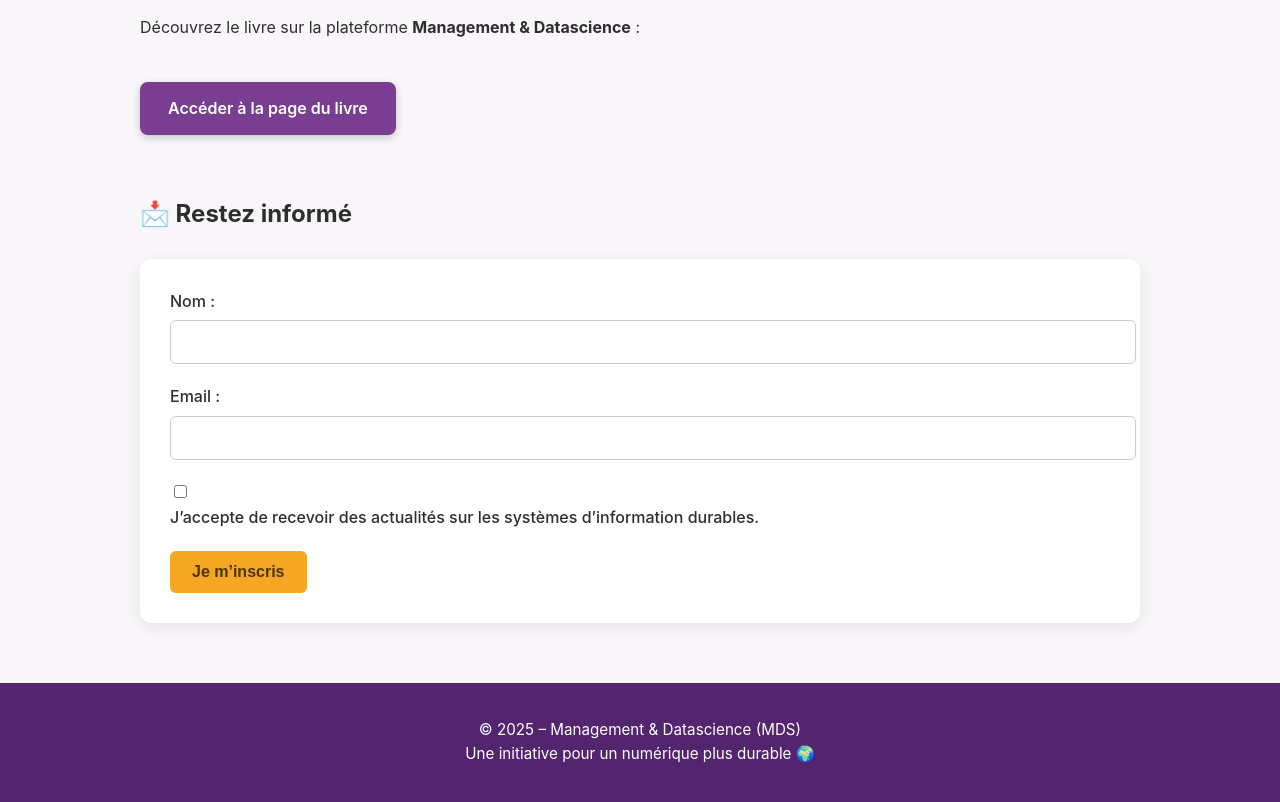
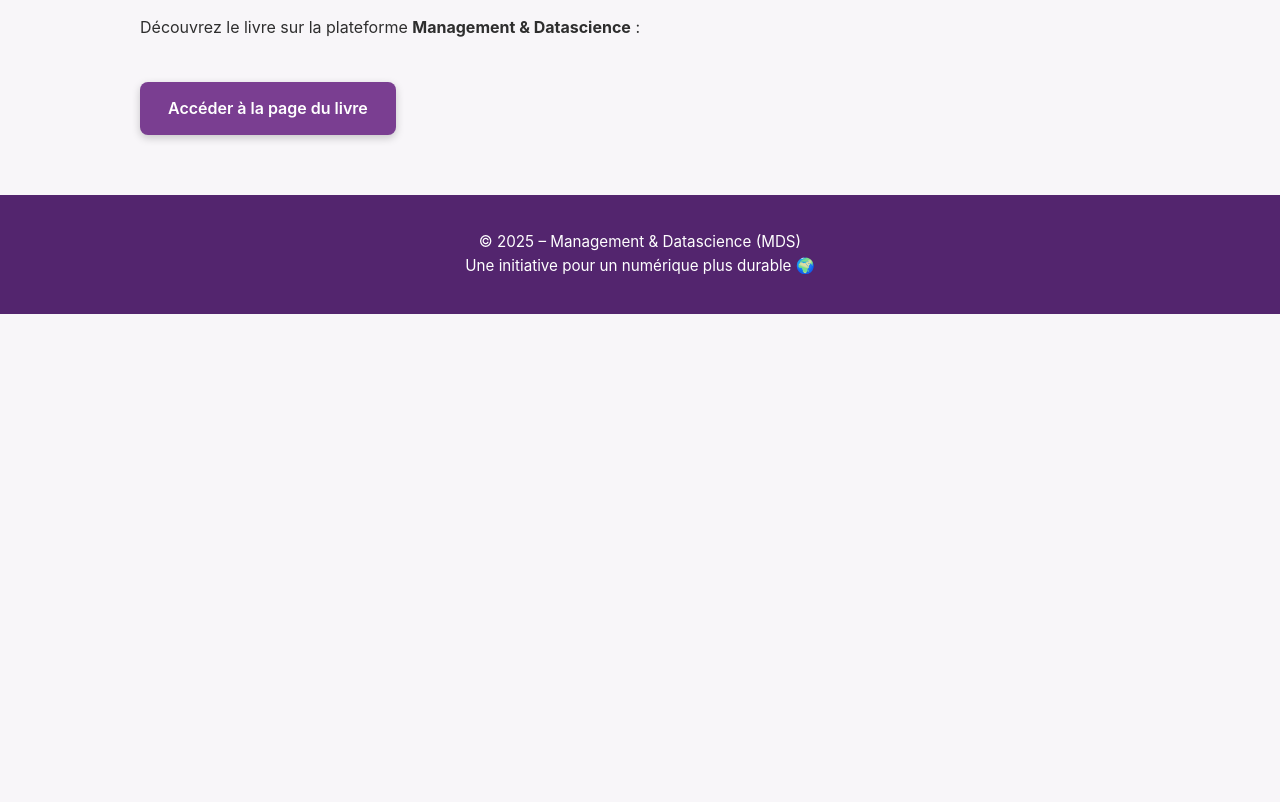
Before and after one commit to HongNhung2310/landing-durable-si-eq04, a plain HTML site: page index.html in a window 1280 px wide. Shown: the part 1008-1810 px from the top of the page. After the commit the page ends 1322 px from the top, so only its background shows below. Drawn offline with Linux system fonts and the light colour scheme.

Commit message:
Add files via upload

```diff
--- a/index.html
+++ b/index.html
@@ -138,52 +138,6 @@
       transform: translateY(-2px);
     }
 
-    /* --- FORMULAIRE --- */
-    form {
-      background-color: var(--white);
-      padding: 30px;
-      border-radius: 12px;
-      box-shadow: 0 4px 16px rgba(0, 0, 0, 0.08);
-      margin-top: 25px;
-    }
-
-    form label {
-      font-weight: 500;
-      display: block;
-      margin-bottom: 6px;
-    }
-
-    form input[type="text"],
-    form input[type="email"] {
-      width: 100%;
-      padding: 12px;
-      margin-bottom: 20px;
-      border: 1px solid #ccc;
-      border-radius: 6px;
-      font-size: 1em;
-    }
-
-    form input[type="checkbox"] {
-      margin-right: 8px;
-    }
-
-    form button {
-      background-color: var(--gold);
-      color: #4a3500;
-      border: none;
-      padding: 12px 22px;
-      border-radius: 6px;
-      font-size: 1em;
-      cursor: pointer;
-      font-weight: 600;
-      transition: all 0.3s ease;
-    }
-
-    form button:hover {
-      background-color: var(--gold-light);
-      transform: translateY(-2px);
-    }
-
     footer {
       text-align: center;
       background: var(--violet-dark);
@@ -247,28 +201,11 @@
      class="cta-button" target="_blank">Accéder à la page du livre</a>
 </section>
 
-<section>
-  <h2>📩 Restez informé</h2>
-  <form action="https://your-brevo-form-endpoint" method="POST">
-    <label for="name">Nom :</label>
-    <input type="text" id="name" name="name" required>
-
-    <label for="email">Email :</label>
-    <input type="email" id="email" name="email" required>
-
-    <div style="margin-bottom: 20px;">
-      <input type="checkbox" id="consent" name="consent" required>
-      <label for="consent">J’accepte de recevoir des actualités sur les systèmes d’information durables.</label>
-    </div>
-
-    <button type="submit">Je m’inscris</button>
-  </form>
-</section>
-
 <footer>
   © 2025 – Management & Datascience (MDS)<br>
   Une initiative pour un numérique plus durable 🌍
 </footer>
+
 
 <!-- Google tag (gtag.js) -->
 <script async src="https://www.googletagmanager.com/gtag/js?id=G-BYT7HEKXYY"></script>
```
